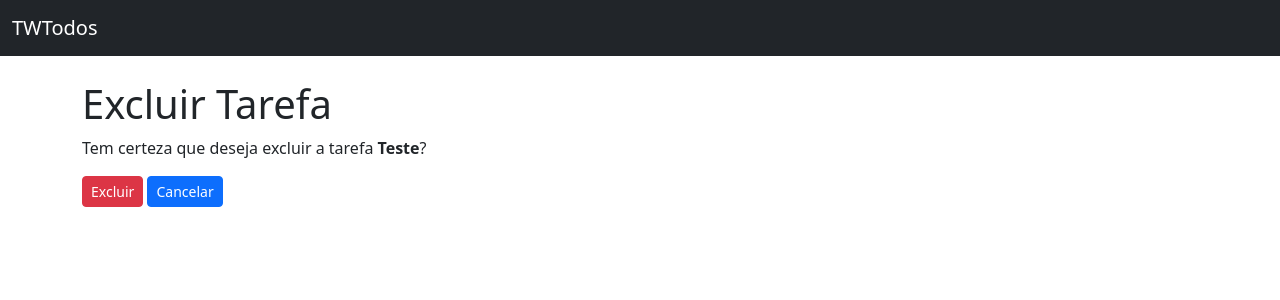
After one commit to AndreMagaSouza/ProjetoDjango, a Django app: page /delete/6 in a window 1280 px wide. The commit adds this page. Shown: the top 300 px of the page. Run offline with Django 5.2, Linux system fonts and the light colour scheme; data comes from the database, SQL or seed files in the repository; both versions use the stored data as it was after the commit.

Commit message:
Adicionado página de exclusão de tarefas

```diff
--- a/setup/urls.py
+++ b/setup/urls.py
@@ -1,10 +1,11 @@
 from django.contrib import admin
 from django.urls import path
-from todos.views import TodoListView, TodoCreateView, TodoUpdateView
+from todos.views import TodoListView, TodoCreateView, TodoUpdateView, TodoDeleteView
 
 urlpatterns = [
     path("admin/", admin.site.urls),
     path("", TodoListView.as_view(), name="todo_list"),
     path("create", TodoCreateView.as_view(), name="todo_create"),
-    path("update/<int:pk>", TodoUpdateView.as_view(), name="todo_update")
+    path("update/<int:pk>", TodoUpdateView.as_view(), name="todo_update"),
+    path("delete/<int:pk>", TodoDeleteView.as_view(), name = "todo_delete")
 ]
--- /dev/null
+++ b/todos/templates/todos/todo_confirm_delete.html
@@ -0,0 +1,17 @@
+{% extends "base.html" %}
+
+{% block page_title %}
+    Excluir Tarefa
+{% endblock page_title %}
+
+{% block content %}
+    <h1>Excluir Tarefa</h1>
+
+    <p>Tem certeza que deseja excluir a tarefa <strong>{{ todo.title }}</strong>?</p>
+
+    <form method="POST">
+        {% csrf_token %}
+        <button type='submit' class='btn btn-danger btn-sm'>Excluir</button>
+        <a href="{% url 'todo_list' %}" class="btn btn-primary btn-sm">Cancelar</a>
+    </form>
+{% endblock content %}
--- a/todos/templates/todos/todo_list.html
+++ b/todos/templates/todos/todo_list.html
@@ -31,7 +31,7 @@
               <td>
                   <a href="#" class="btn btn-primary btn-sm">Concluir</a>
                   <a href="{% url 'todo_update' pk=todo.pk %}" class="btn btn-secondary btn-sm">Editar</a>
-                  <a href="#"class="btn btn-danger btn-sm">Excluir</a>
+                  <a href="{% url 'todo_delete' pk=todo.pk %}"class="btn btn-danger btn-sm">Excluir</a>
               </td>
           </tr>
           {% endfor %}
--- a/todos/views.py
+++ b/todos/views.py
@@ -1,5 +1,5 @@
 from .models import Todo
-from django.views.generic import ListView, CreateView, UpdateView
+from django.views.generic import ListView, CreateView, UpdateView, DeleteView
 from django.urls import reverse_lazy
 
 
@@ -15,3 +15,7 @@ class TodoUpdateView(UpdateView):
     model = Todo
     fields = ["title", "deadline"]
     success_url = reverse_lazy("todo_list")
+
+class TodoDeleteView(DeleteView):
+    model = Todo
+    success_url = reverse_lazy("todo_list")
```
Also changed, not shown: db.sqlite3.
